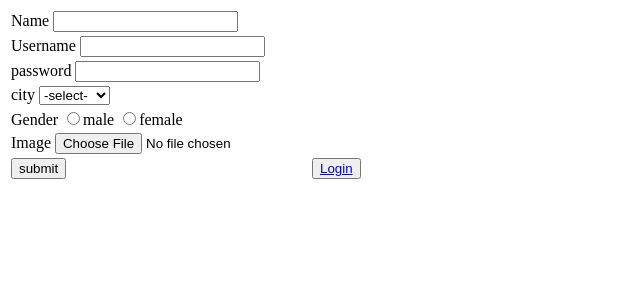
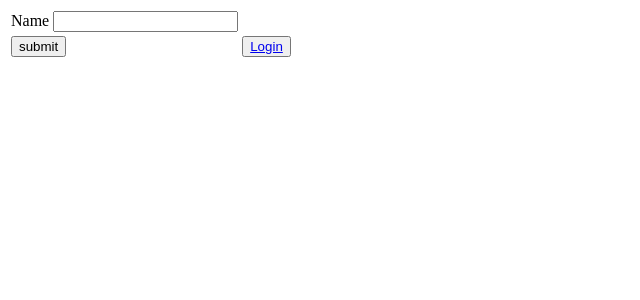
Before and after one commit to VitorBuenoOliveira/Aula1_win, a PHP site: page /reg_city.php in a window 1280 px wide. Shown: the top 300 px of the page, without its empty margins (0-640 px from the left). Run offline with PHP 8.4, Linux system fonts and the light colour scheme; the visitor is signed in with stand-in values (Sample User, id 1).

Commit message:
City reg2

```diff
--- a/home.php
+++ b/home.php
@@ -1,5 +1,5 @@
 <?php
-    include'connect.php';
+    include 'connect.php';
     include 'checkLogin.php';
     $s="select*from reg where id='$_SESSION[id]'";
     $qu= mysqli_query($con, $s);
@@ -52,5 +52,6 @@ echo $f['image'];?>" width="100px" height="100px">
 <a href="edit.php">Edit</a>
 <a href="delete.php">Delete</a>
 <a href="logout.php">logout</a>
+<a href="reg_city.php">Cityreg</a>
     </body>
 </html>
--- a/reg_city.php
+++ b/reg_city.php
@@ -1,17 +1,11 @@
 <?php
 include 'connect.php';
+include 'checkLogin.php';
 if(isset($_POST['sub'])){
     $t=$_POST['text'];
-    $u=$_POST['user'];
-    $p=$_POST['pass'];
-    $c=$_POST['city'];
-    $g=$_POST['gen'];
-    if($_FILES['f1']['name']){
-    move_uploaded_file($_FILES['f1']['tmp_name'], "image/".$_FILES['f1']['name']);
-    $img="image/".$_FILES['f1']['name'];
-    }
-    $i="insert into reg(name,username,password,city,image,gender)value('$t','$u','$p','$c','$img','$g')";
-    mysqli_query($con, $i);
+
+    //$i="insert into reg(name,username,password,city,image,gender)value('$t','$u','$p','$c','$img','$g')";
+    $i= "insert into city(nameCity) values ('Monte mor')";
 }
 ?>
 
@@ -29,41 +23,6 @@ if(isset($_POST['sub'])){
                         <input type="text" name="text">
                     </td>
                 </tr>
-                <tr>
-                    <td>
-                        Username
-                        <input type="text" name="user">
-                    </td>
-                </tr>
-                <tr>
-                    <td>
-                        password
-                        <input type="password" name="pass">
-                    </td>
-                </tr>
-                <tr>
-                    <td>
-                        city
-                        <select name="city">
-                            <option value="">-select-</option>
-                            <option value="knp">kanpur</option>
-                            <option value="lko">lucknow</option>
-                    </td>
-                </tr>
-                <tr>
-                    <td>
-                        Gender
-                        <input type="radio"name="gen" id="gen" value="male">male
-                        <input type="radio" name="gen" id="gen" value="female">female
-                    </td>
-                </tr>
-                <tr>
-                    <td>
-                        Image
-                        <input type="file" name="f1">
-                    </td>
-                </tr>
-                <tr>
                     <td>
                         <input type="submit" value="submit" name="sub">
 
```
